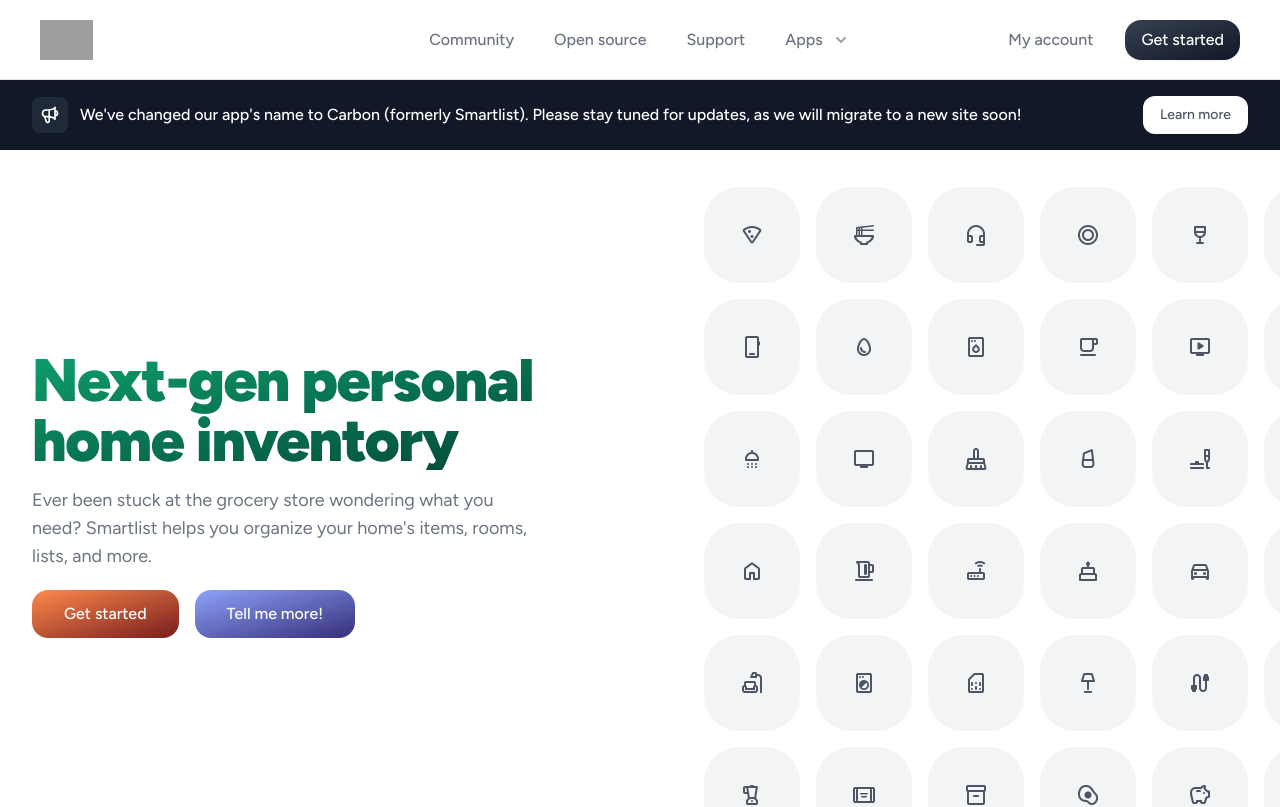
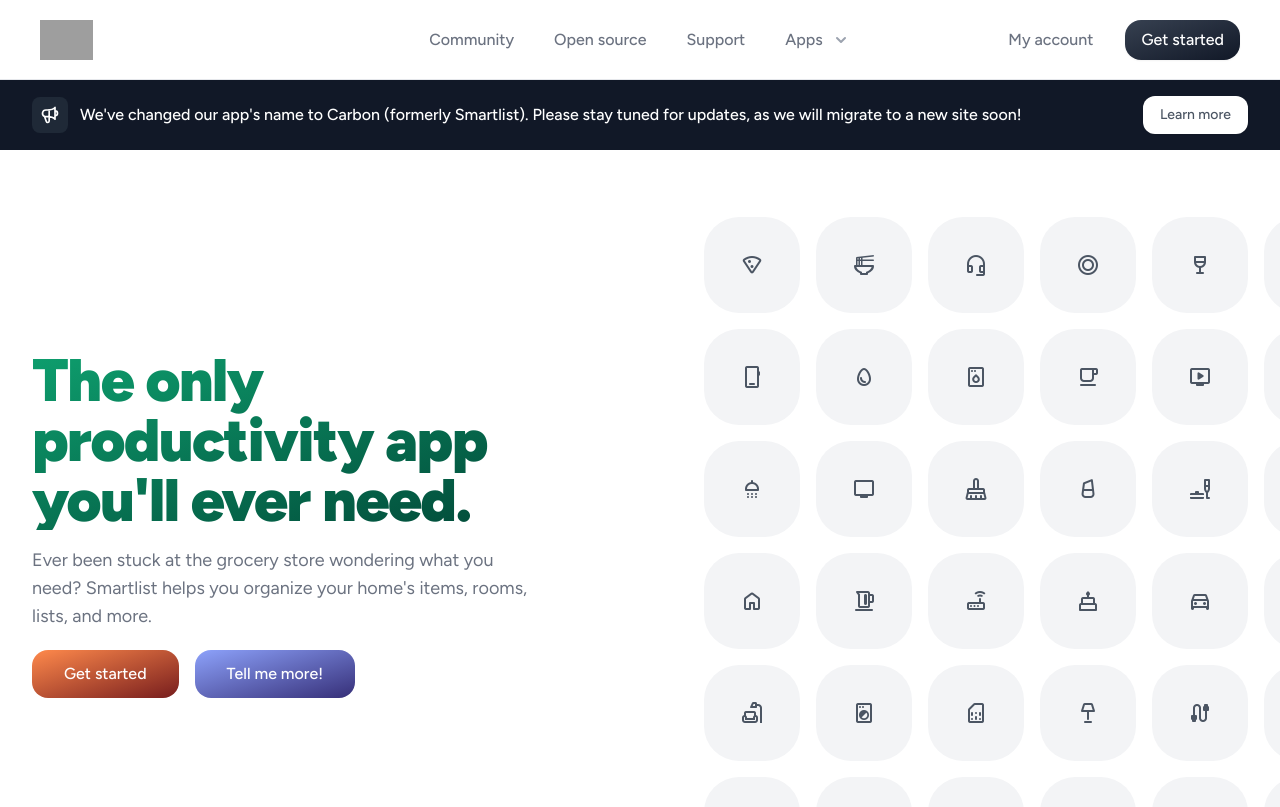
Before and after one commit to Dysperse/Homepage, a Next.js app: page / in a window 1280 px wide. Shown: the top 807 px of the page. Built offline with nearby package versions, Linux system fonts and the light colour scheme; grey boxes are pictures that could not be loaded.

Commit message:
Update Header.tsx

```diff
--- a/components/Header.tsx
+++ b/components/Header.tsx
@@ -81,7 +81,7 @@ export function Header() {
         <div className="relative max-w-7xl mx-auto px-6 lg:px-8 sm:static">
           <div className="sm:max-w-lg">
             <h1 className="mt-[100px] md:mt-[200px] font text-transparent text-6xl bg-clip-text bg-gradient-to-br from-green-500 to-green-900 font-[900] tracking-tight sm:tracking-tight sm:text-6xl">
-              Next-gen personal home inventory
+              The only productivity app you&apos;ll ever need.
             </h1>
             <p className="mt-4 text-lg text-gray-500">
               Ever been stuck at the grocery store wondering what you need?
```
